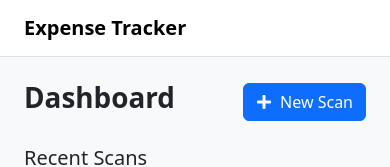
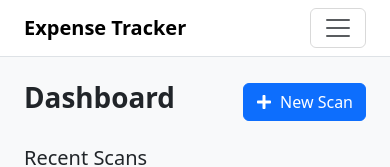
Before and after one commit to HarunUYGUC/Expense-Tracker, a React (Vite) app: page / in a window 390 px wide. Shown: the top 167 px of the page. Built offline with nearby package versions, Linux system fonts and the light colour scheme.

Commit message:
Mobile Navbar & New Scan in Dashboard

```diff
--- a/package.json
+++ b/package.json
@@ -10,6 +10,7 @@
     "preview": "vite preview"
   },
   "dependencies": {
+    "@popperjs/core": "^2.11.8",
     "axios": "^1.12.2",
     "bootstrap": "^5.3.8",
     "react": "^19.1.1",
--- a/src/components/Navbar.jsx
+++ b/src/components/Navbar.jsx
@@ -9,10 +9,28 @@ function Navbar() {
   return (
     <nav className="navbar navbar-expand-lg navbar-light bg-white border-bottom">
       <div className="container-fluid px-4">
+
+        {/* Marka */}
         <Link className="navbar-brand fw-bold" to="/">Expense Tracker</Link>
 
-        <div className="collapse navbar-collapse ms-5">
-          <ul className="navbar-nav me-auto mb-2 mb-lg-0">
+        {/* MOBİL TOGGLER (HAMBURGER) BUTONU */}
+        <button
+          className="navbar-toggler"
+          type="button"
+          data-bs-toggle="collapse"
+          data-bs-target="#mainNavbar"
+          aria-controls="mainNavbar"
+          aria-expanded="false"
+          aria-label="Toggle navigation"
+        >
+          <span className="navbar-toggler-icon"></span>
+        </button>
+
+        {/* COLLAPSIBLE WRAPPER */}
+        <div className="collapse navbar-collapse" id="mainNavbar">
+
+          {/* Sayfa Linkleri */}
+          <ul className="navbar-nav me-auto mb-2 mb-lg-0 ms-lg-5">
             <li className="nav-item">
               <NavLink className="nav-link" to="/dashboard">Dashboard</NavLink>
             </li>
@@ -27,9 +45,9 @@ function Navbar() {
             </li>
           </ul>
 
-          <div className="d-flex align-items-center">
+          {/*  Log In, Sign Up Bölümü */}
+          <div className="d-flex align-items-center mt-3 mt-lg-0">
             {user ? (
-              // KULLANICI GİRİŞ YAPMIŞSA
               <>
                 <a href="#" className="nav-link text-secondary me-3" style={{ fontSize: '1.2rem' }}>
                   <FaBell />
@@ -48,8 +66,7 @@ function Navbar() {
                 </button>
               </>
             ) : (
-              // KULLANICI GİRİŞ YAPMAMIŞSA
-              <div className="d-flex gap-2">
+              <div className="d-grid gap-2 d-lg-flex">
                 <Link
                   to="/login"
                   className="btn btn-login-style nav-link-login"
@@ -61,6 +78,7 @@ function Navbar() {
             )}
           </div>
         </div>
+        {/* Wrapper Bitişi */}
       </div>
     </nav>
   );
--- a/src/main.jsx
+++ b/src/main.jsx
@@ -5,6 +5,7 @@ import App from './App.jsx';
 import AuthProvider from './context/AuthContext';
 
 import 'bootstrap/dist/css/bootstrap.min.css';
+import 'bootstrap/dist/js/bootstrap.bundle.min.js';
 import './App.css';
 
 ReactDOM.createRoot(document.getElementById('root')).render(
--- a/src/pages/Dashboard.jsx
+++ b/src/pages/Dashboard.jsx
@@ -29,9 +29,9 @@ function Dashboard() {
         {/* BAŞLIK BÖLÜMÜ */}
         <div className="d-flex justify-content-between align-items-center mb-4">
           <h1 className="display-6 fw-bold">Dashboard</h1>
-          <button className="btn btn-primary d-flex align-items-center">
+          <Link to="/receipts" className="btn btn-primary d-flex align-items-center">
             <FaPlus className="me-2" /> New Scan
-          </button>
+          </Link>
         </div>
 
         {/* RECENT SCANS BÖLÜMÜ */}
--- a/src/pages/LoginPage.jsx
+++ b/src/pages/LoginPage.jsx
@@ -14,7 +14,7 @@ function LoginPage() {
     setError('');
     const isLoggedIn = login(email, password);
     if (isLoggedIn) {
-      navigate('/products');
+      navigate('/dashboard');
     } else {
       setError('Invalid email or password');
     }
```
Also changed, not shown: 1 other file (tests, documents, lock files or other folders).
